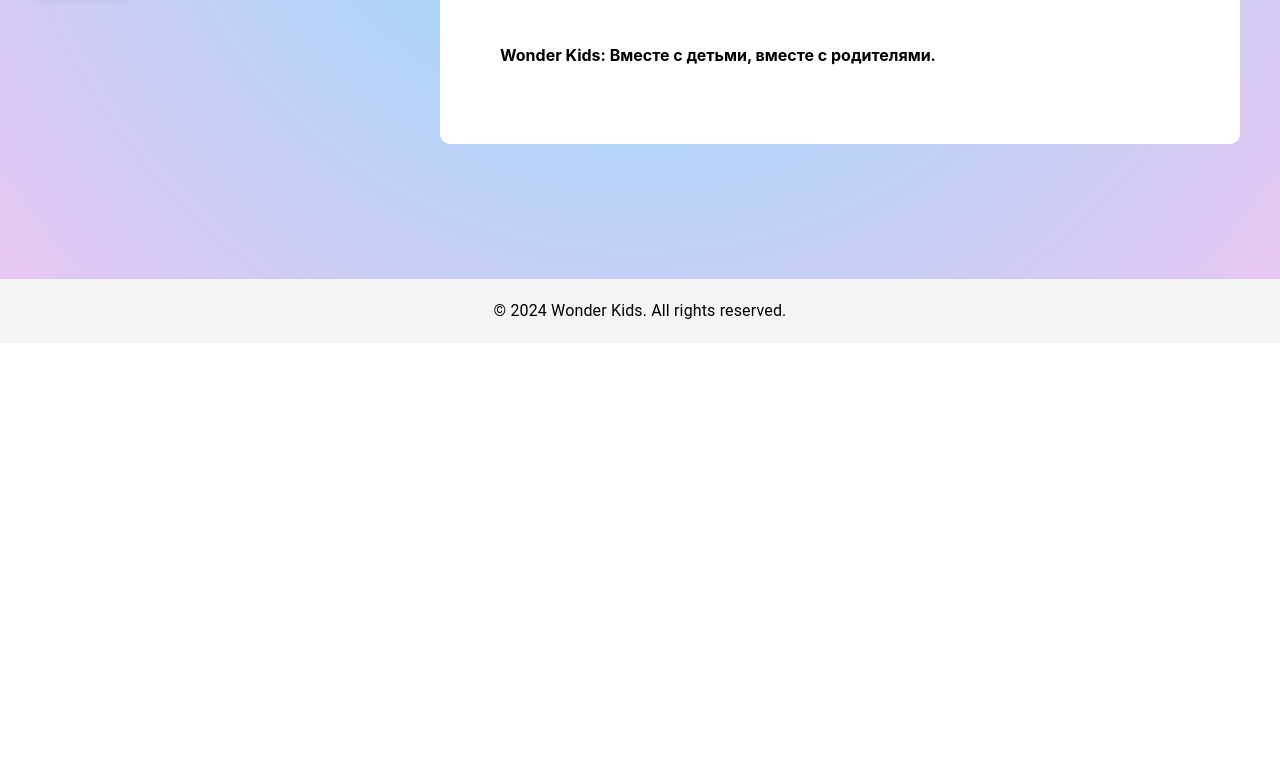
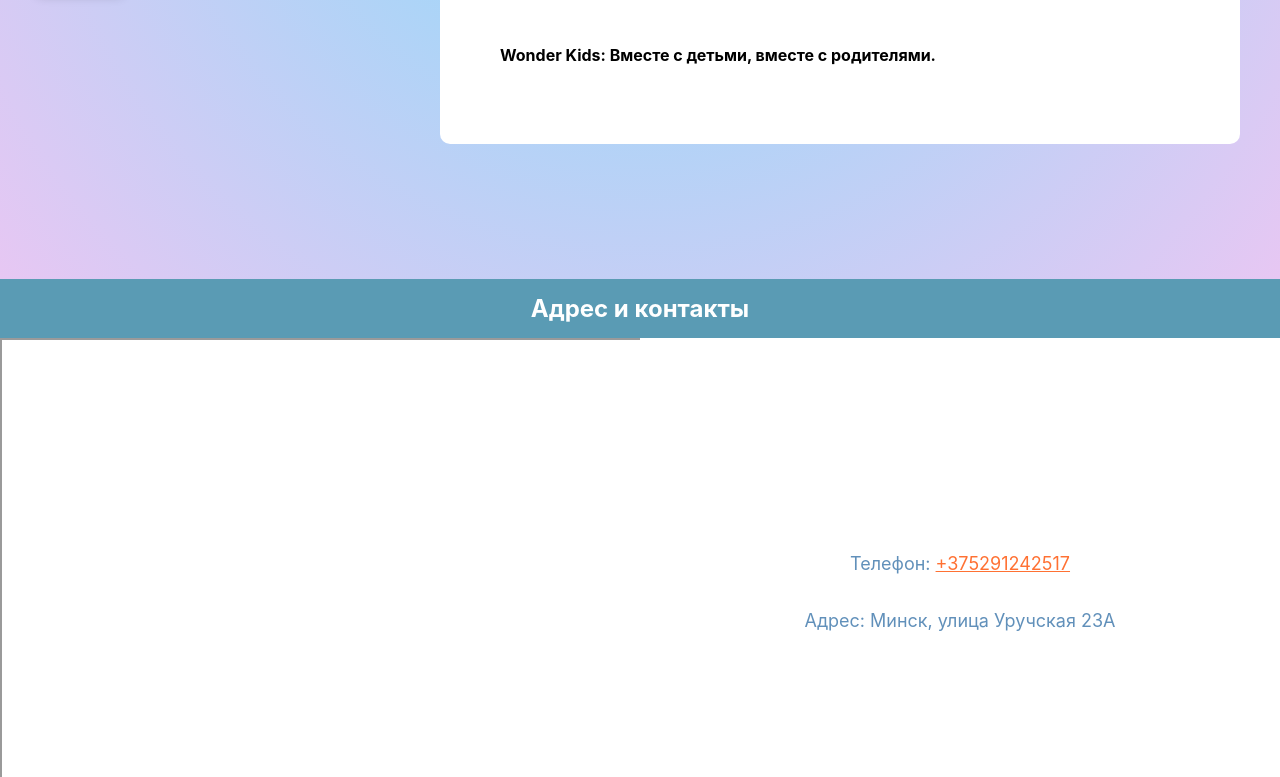
Before and after one commit to RocketDesperado/wonderkids, a React (Create React App) app: page /about in a window 1280 px wide. Shown: the part 2020-2797 px from the top of the page. Before the commit the page ends 2363 px from the top, so only its background shows below. Built offline with nearby package versions, Linux system fonts and the light colour scheme.

Commit message:
about us done

```diff
--- a/src/pages/about/About.js
+++ b/src/pages/about/About.js
@@ -3,7 +3,8 @@
 import React from 'react';
 import './About.css';
 import img1 from '../../assets/aboutussection/img1.png';
-import GallerySection from "./GallerySection"; // Adjust the path as needed
+import GallerySection from "./GallerySection";
+import AddressContact from "./AddressContact"; // Adjust the path as needed
 
 const About = () => {
     return (
@@ -25,6 +26,7 @@
                 </div>
             </div>
             <GallerySection/>
+            <AddressContact/>
         </div>
     );
 };
--- /dev/null
+++ b/src/pages/about/AddressContact.css
@@ -0,0 +1,56 @@
+.address-contact-container {
+    color: white;
+    padding: 0px 0;
+    text-align: center;
+}
+
+.address-contact-header {
+    margin: 0;
+    padding: 15px 0;
+    background-color: #5a9bb4;
+}
+
+.address-contact-content {
+    display: flex;
+    justify-content: space-between;
+}
+
+.address-contact-map, .address-contact-info {
+    width: 50%;
+    padding: 0px;
+    background-color: white !important;
+    font-weight: 400;
+    font-size: 18px;
+}
+
+.address-contact-info {
+    background-color: #6190ba;
+    display: flex;
+    flex-direction: column;
+    justify-content: center;
+    align-items: center;
+}
+
+.info-phone {
+    color: #ff7133;
+}
+
+.info-title {
+    color: #6190ba;
+}
+
+/* Responsive styling for screens smaller than 768px */
+@media (max-width: 768px) {
+    .address-contact-content {
+        flex-direction: column;
+        align-items: center;
+    }
+
+    .address-contact-map, .address-contact-info {
+        width: 100%; /* Each takes full width */
+    }
+
+    .address-contact-map {
+        order: 2; /* Map goes to the bottom */
+    }
+}
--- /dev/null
+++ b/src/pages/about/AddressContact.js
@@ -0,0 +1,29 @@
+import React from 'react';
+import './AddressContact.css'; // Import the custom CSS
+
+function AddressContact() {
+    return (
+        <div className="address-contact-container">
+            <h2 className="address-contact-header">Адрес и контакты</h2>
+            <div className="address-contact-content">
+                <div className="address-contact-map">
+                    {/* Embedding Yandex Map */}
+
+                    <iframe
+                        src="https://yandex.ru/map-widget/v1/?ll=27.695989%2C53.956833&mode=search&ol=geo&ouri=ymapsbm1%3A%2F%2Fgeo%3Fdata%3DCgg2NjY4OTU4MhI_0JHQtdC70LDRgNGD0YHRjCwg0JzRltC90YHQuiwg0KPRgNGD0YbQutCw0Y8g0LLRg9C70ZbRhtCwLCAyM9CQIgoNhpDdQRUB1FdC&z=17.92"
+                        width="100%"
+                        height="500px"
+                        allowFullScreen={true}
+                    ></iframe>
+
+                </div>
+                <span className="address-contact-info">
+                    <p><span className="info-title">Телефон:</span> <a href="tel:+375291242517" className="info-phone">+375291242517</a></p>
+                    <p><span className="info-title">Адрес: Минск, улица Уручская 23А</span></p>
+                </span>
+            </div>
+        </div>
+    );
+}
+
+export default AddressContact;
```
